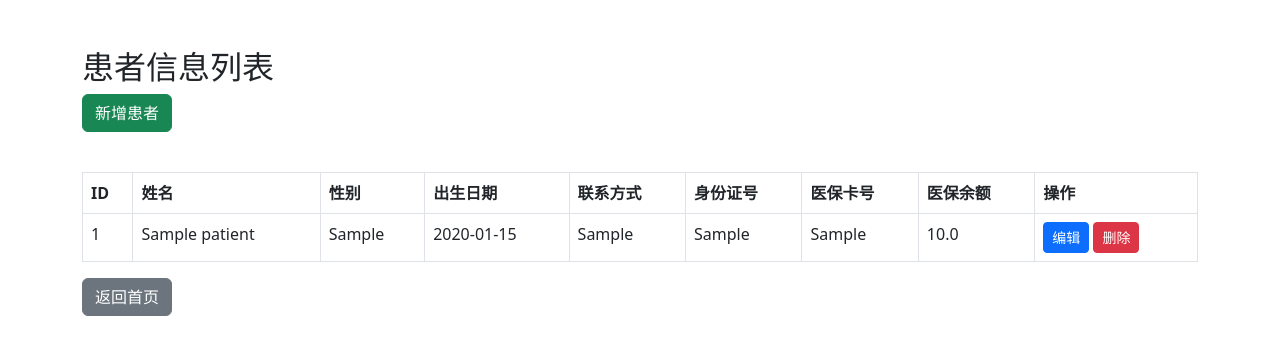
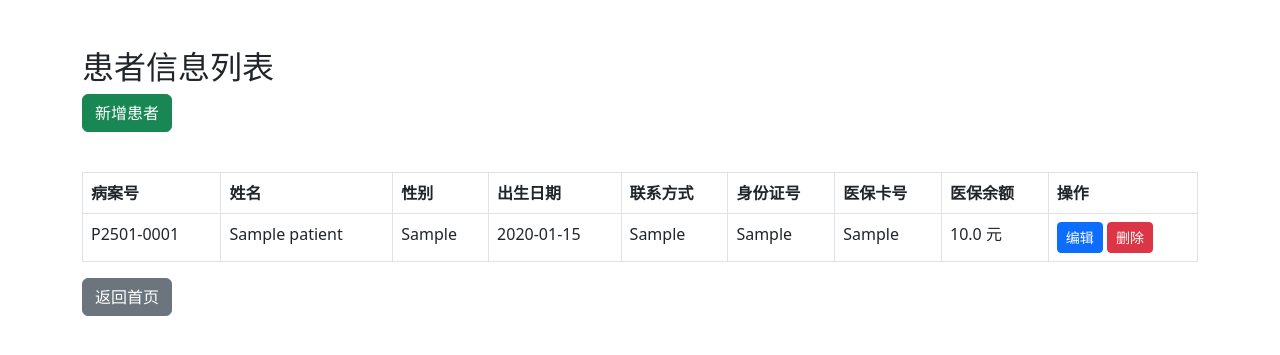
Before and after one commit to HF-youngior/hospital, a Flask app: page /patient/list in a window 1280 px wide. Shown: the top 355 px of the page. Run offline with Flask 3, Linux system fonts and the light colour scheme; a user stored in the database is signed in; tables that the repository leaves empty hold one stand-in row (values such as "Sample post").

Commit message:
患者id更真实

```diff
--- a/hospital/app/templates/patient_list.html
+++ b/hospital/app/templates/patient_list.html
@@ -12,7 +12,7 @@
     <table class="table table-bordered table-hover mt-4">
         <thead>
             <tr>
-                <th>ID</th>
+                <th>病案号</th>
                 <th>姓名</th>
                 <th>性别</th>
                 <th>出生日期</th>
@@ -26,14 +26,16 @@
         <tbody>
         {% for patient in patients %}
             <tr>
-                <td>{{ patient.patient_id }}</td>
+                <!-- ===================== 已更换为新的、复杂的病案号编码 ===================== -->
+                <td>P25{{ "%02d"|format((patient.patient_id - 1) % 12 + 1) }}-{{ "%04d"|format(patient.patient_id) }}</td>
+                <!-- ======================================================================= -->
                 <td>{{ patient.name }}</td>
                 <td>{{ patient.gender }}</td>
                 <td>{{ patient.birth_date }}</td>
                 <td>{{ patient.contact }}</td>
                 <td>{{ patient.id_card }}</td>
                 <td>{{ patient.insurance_card }}</td>
-                <td>{{ patient.insurance_balance }}</td>
+                <td>{{ patient.insurance_balance }} 元</td>
                 <td>
                     <a href="{{ url_for('patient.edit_patient', patient_id=patient.patient_id) }}" class="btn btn-primary btn-sm">编辑</a>
                     <form action="{{ url_for('patient.delete_patient', patient_id=patient.patient_id) }}" method="post" style="display:inline;" onsubmit="return confirm('确定要删除该患者吗？');">
--- a/hospital/config.py
+++ b/hospital/config.py
@@ -11,8 +11,8 @@ class Config:
     DB_NAME = 'hospitalDB'
 
     # 强烈建议从环境变量获取用户名和密码，而不是硬编码
-    DB_USER = 'sa'  # 替换为你的SQL Server登录名
-    DB_PASSWORD_RAW = 'hhxxttxszec518'  # 替换为你的SQL Server密码
+    DB_USER = 'smgf'  # 替换为你的SQL Server登录名
+    DB_PASSWORD_RAW = 'smgf'  # 替换为你的SQL Server密码
 
     ODBC_DRIVER = 'ODBC Driver 17 for SQL Server'
 
```
